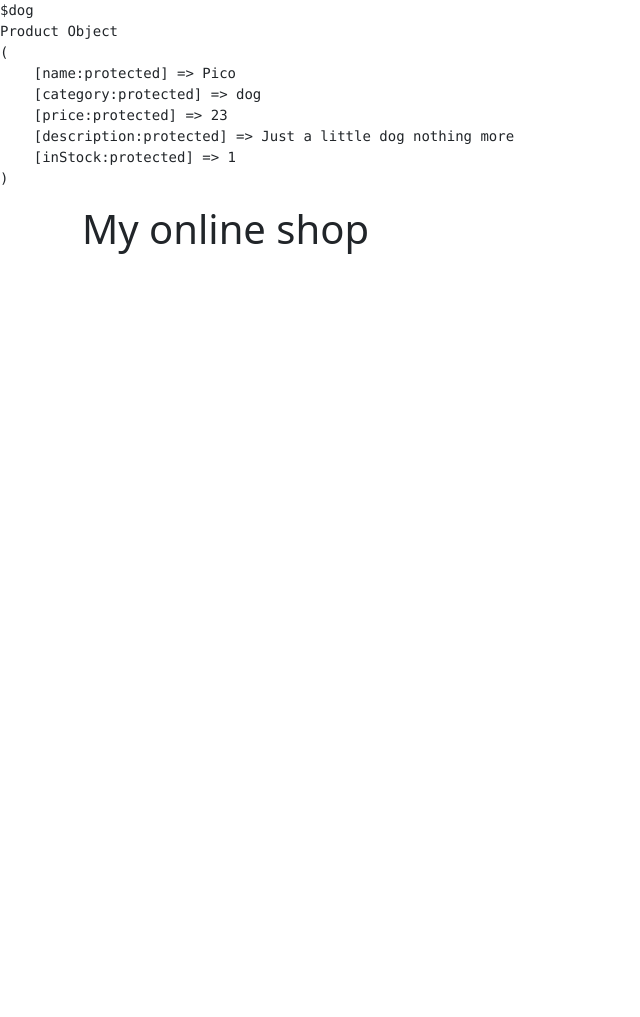
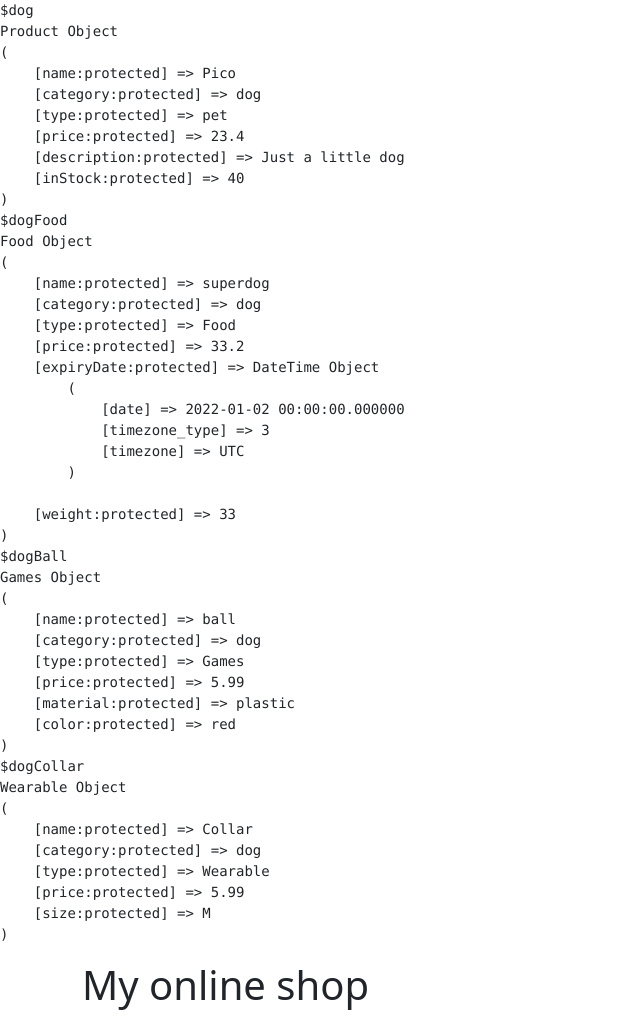
Before and after one commit to donnie00/php-oop-2, a PHP site: page / in a window 1280 px wide. Shown: the whole page, without its empty margins (0-640 px from the left). Before the commit the page ends 254 px from the top, so only its background shows below. Run offline with PHP 8.4, Linux system fonts and the light colour scheme.

Commit message:
added three more classes that extends the main one

```diff
--- /dev/null
+++ b/Models/Food.php
@@ -0,0 +1,59 @@
+<?php
+require_once __DIR__ . '/Product.php';
+
+class Food extends Product
+{
+   protected string $type = 'Food';
+
+   protected DateTime $expiryDate;
+   protected float $weight;
+
+   function __construct($_name, $_category, $_price, $_expiryDate, $_weight)
+   {
+      parent::__construct($this->type, $_name, $_category, $_price);
+
+      $this->setExpiryDate($_expiryDate);
+      $this->setWeight($_weight);
+   }
+
+   /**
+    * Get the value of expiryDate
+    */
+   public function getExpiryDate()
+   {
+      return $this->expiryDate;
+   }
+
+   /**
+    * Set the value of expiryDate
+    *
+    * @return  self
+    */
+   public function setExpiryDate(string $expiryDate)
+   {
+      $this->expiryDate = new DateTime($expiryDate);
+      // $this->expiryDate = $expiryDate;
+
+      return $this;
+   }
+
+   /**
+    * Get the value of weight
+    */
+   public function getWeight()
+   {
+      return $this->weight;
+   }
+
+   /**
+    * Set the value of weight
+    *
+    * @return  self
+    */
+   public function setWeight($weight)
+   {
+      $this->weight = $weight;
+
+      return $this;
+   }
+}
--- /dev/null
+++ b/Models/Game.php
@@ -0,0 +1,58 @@
+<?php
+require_once __DIR__ . '/Product.php';
+
+class Games extends Product
+{
+   protected string $type = 'Games';
+
+   protected string $material;
+   protected string $color;
+
+   function __construct($_name, $_category, $_price, $_material, $_color)
+   {
+      parent::__construct($this->type, $_name, $_category, $_price);
+
+      $this->setMaterial($_material);
+      $this->setColor($_color);
+   }
+
+   /**
+    * Get the value of materials
+    */
+   public function getMaterial()
+   {
+      return $this->material;
+   }
+
+   /**
+    * Set the value of materials
+    *
+    * @return  self
+    */
+   public function setMaterial($material)
+   {
+      $this->material = $material;
+
+      return $this;
+   }
+
+   /**
+    * Get the value of color
+    */
+   public function getColor()
+   {
+      return $this->color;
+   }
+
+   /**
+    * Set the value of color
+    *
+    * @return  self
+    */
+   public function setColor($color)
+   {
+      $this->color = $color;
+
+      return $this;
+   }
+}
--- a/Models/Product.php
+++ b/Models/Product.php
@@ -3,17 +3,17 @@ class Product
 {
    protected string $name;
    protected string $category;
+   protected string $type;
    protected float $price;
    protected string $description;
-   protected bool $inStock;
+   protected int $inStock;
 
-   function __construct($_name, $_category, $_price, $_description, $_inStock)
+   function __construct($_type, $_name, $_category, $_price)
    {
       $this->setName($_name);
       $this->setCategory($_category);
+      $this->setType($_type);
       $this->setPrice($_price);
-      $this->setDescription($_description);
-      $this->setInStock($_inStock);
    }
 
    /**
@@ -52,6 +52,26 @@ class Product
    public function setCategory($category)
    {
       $this->category = $category;
+
+      return $this;
+   }
+
+   /**
+    * Get the value of type
+    */
+   public function getType()
+   {
+      return $this->type;
+   }
+
+   /**
+    * Set the value of type
+    *
+    * @return  self
+    */
+   public function setType($type)
+   {
+      $this->type = $type;
 
       return $this;
    }
@@ -111,12 +131,9 @@ class Product
     */
    public function setInStock($inStock)
    {
-      if ($inStock) {
-         $this->inStock = true;
-      } else {
-         $this->inStock = false;
-      }
 
       $this->inStock = $inStock;
+
+      return $this;
    }
 }
--- /dev/null
+++ b/Models/Wearable.php
@@ -0,0 +1,36 @@
+<?php
+require_once __DIR__ . '/Product.php';
+
+class Wearable extends Product
+{
+   protected string $type = 'Wearable';
+
+   protected string $size;
+
+   function __construct($_name, $_category, $_price, $_size)
+   {
+      parent::__construct($this->type, $_name, $_category, $_price);
+
+      $this->setSize($_size);
+   }
+
+   /**
+    * Get the value of size
+    */
+   public function getSize()
+   {
+      return $this->size;
+   }
+
+   /**
+    * Set the value of size
+    *
+    * @return  self
+    */
+   public function setSize($size)
+   {
+      $this->size = $size;
+
+      return $this;
+   }
+}
--- a/index.php
+++ b/index.php
@@ -1,11 +1,28 @@
 <?php
-require_once __DIR__ . "/Models/Product.php";
+require_once "./Models/Food.php";
+require_once "./Models/Game.php";
+require_once "./Models/Wearable.php";
 
-$dog = new Product('Pico', 'dog', '23', 'Just a little dog nothing more', true);
+$dog = new Product('pet', 'Pico', 'dog', '23.4', 'Just a little dog nothing more', true);
+$dogFood = new Food('superdog', 'dog', 33.2, '2022-1-2', 33);
+$dogBall = new Games('ball', 'dog', '5.99', 'plastic', 'red');
+$dogCollar = new Wearable('Collar', 'dog', 5.99, 'M');
+
+$dog->setDescription('Just a little dog');
+$dog->setInStock('40');
 
 echo '<pre>';
 echo '$dog' . '<br />';
 print_r($dog);
+
+echo '$dogFood' . '<br />';
+print_r($dogFood);
+
+echo '$dogBall' . '<br />';
+print_r($dogBall);
+
+echo '$dogCollar' . '<br />';
+print_r($dogCollar);
 echo '</pre>';
 
 
```
